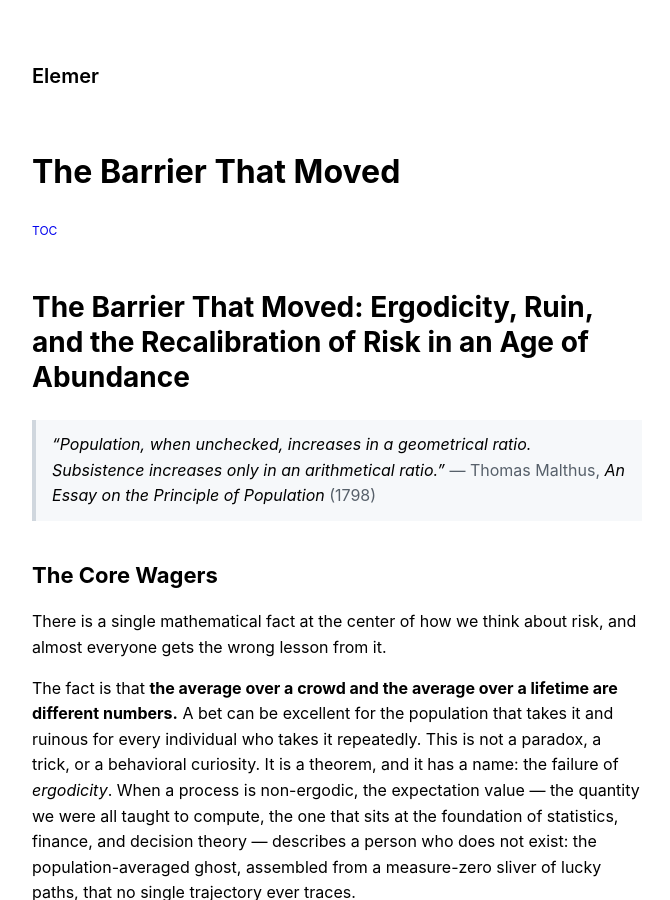
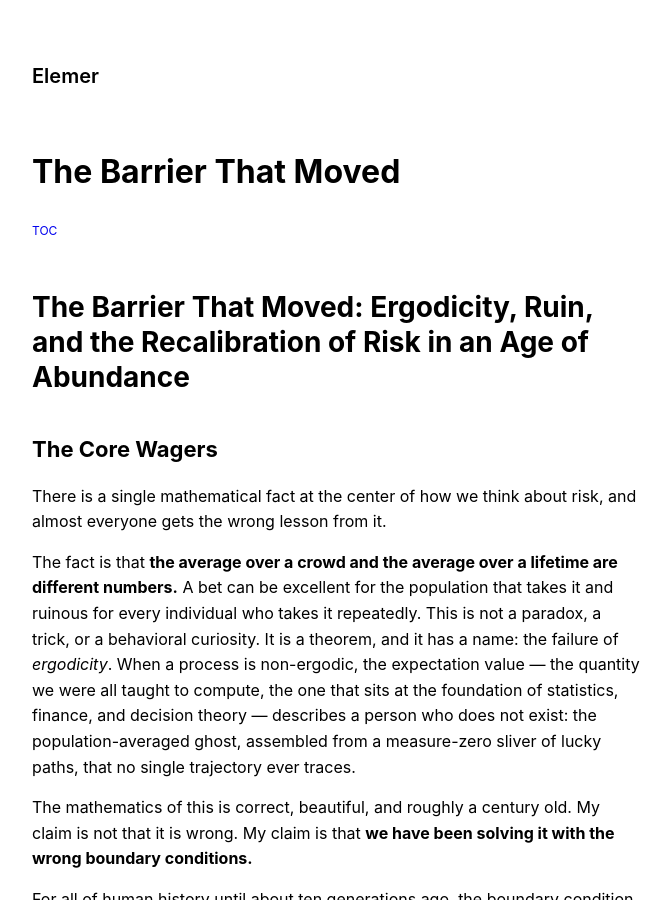
Before and after one commit to elemer1/elemer1.github.io, a Jekyll site: the page built from _markdown/The Barrier that Moved.md, in a window 1280 px wide and 900 px high. Shown: the whole window, without its empty margins (303-973 px from the left). Built offline with Jekyll 4.4.1, drawn with Linux system fonts in a browser that asks for light colours.

Commit message:
Update The Barrier that Moved.md

```diff
--- a/_markdown/The Barrier that Moved.md
+++ b/_markdown/The Barrier that Moved.md
@@ -5,9 +5,6 @@ listed: true
 ---
 
 # The Barrier That Moved: Ergodicity, Ruin, and the Recalibration of Risk in an Age of Abundance
-
-> *"Population, when unchecked, increases in a geometrical ratio. Subsistence increases only in an arithmetical ratio."*
-> — Thomas Malthus, *An Essay on the Principle of Population* (1798)
 
 ## The Core Wagers
 
```
